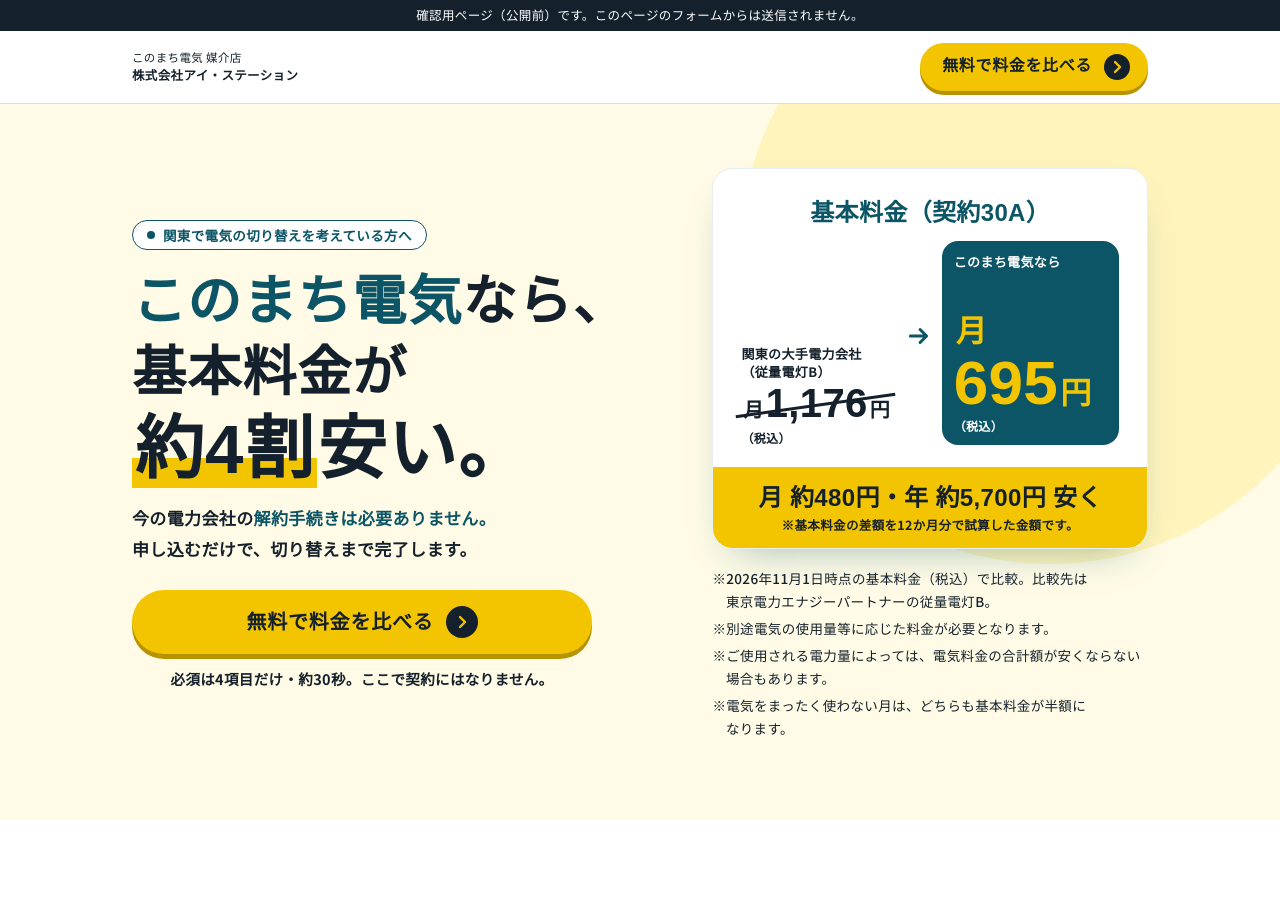
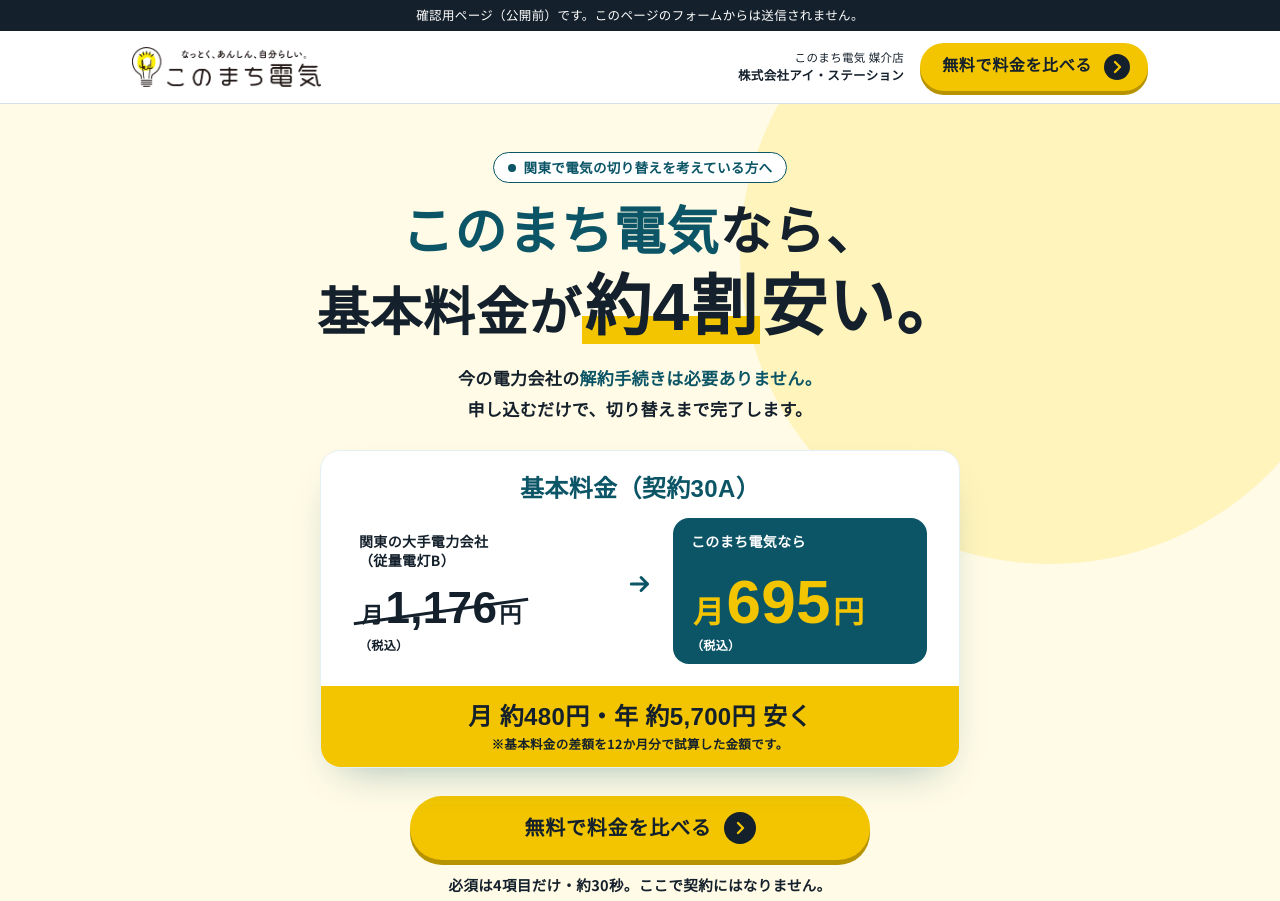
Before and after one commit to hito-hue/share, a plain HTML site: page konomachi-lp-0baec9/listing/index.html in a window 1280 px wide. Shown: the top 901 px of the page. Drawn offline with Linux system fonts and the light colour scheme; a web font is replaced by a local one.

Commit message:
このまち電気LP：ロゴを元に戻し余白をマニュアルどおりに／検索LPのFVを縦1列に
- 11/16 田中さん・小林さんの判断（①）に合わせ、空き家用・検索広告用の
  ヘッダー・フッター・送信完了ページのロゴを元に戻した
- ロゴ使用マニュアル（よこ組・タグライン入り＝ロゴ高さの0.25倍以上の余白）に合わせ、
  フッターの白い下地の余白を上下4px→10pxに広げ、ヘッダー背景を半透明→白一色に
- 検索広告用LPのPCファーストビューを左右2列→縦1列に（11/16 小林さん指摘・別チャットの作業分）

Co-Authored-By: Claude Opus 5.5 <noreply@anthropic.com>
Claude-Session: https://claude.ai/code/session_01LnVQ1qzCtuCB4wM37JjTw1

```diff
--- a/konomachi-lp-0baec9/listing/index.html
+++ b/konomachi-lp-0baec9/listing/index.html
@@ -40,10 +40,11 @@ ul,ol{margin:0;padding:0;list-style:none}
 .preview{background:var(--ink);color:#fff;font-size:12.5px;line-height:1.5;text-align:center;padding:6px var(--gut)}
 
 /* ヘッダー */
-.hdr{position:sticky;top:0;z-index:30;background:rgba(255,255,255,.94);backdrop-filter:saturate(1.4) blur(10px);-webkit-backdrop-filter:saturate(1.4) blur(10px);border-bottom:1px solid var(--line)}
-.hdr .wrap{display:flex;align-items:center;gap:12px;min-height:60px}
-.hdr .logo{height:34px;width:auto}
-.hdr .op{margin-right:auto;font-size:11.5px;line-height:1.45;text-align:left}
+/* ロゴ：広島ガスのロゴ使用マニュアル（よこ組・タグライン入り＝ロゴの高さの0.25倍以上の余白）に合わせ、白い地の上に置き、周りに0.3倍以上の空きを取る */
+.hdr{position:sticky;top:0;z-index:30;background:#fff;border-bottom:1px solid var(--line)}
+.hdr .wrap{display:flex;align-items:center;gap:16px;min-height:60px}
+.hdr .logo{height:34px;width:auto;padding-block:10px;box-sizing:content-box;flex:none}
+.hdr .op{margin-left:auto;font-size:11.5px;line-height:1.45;text-align:right}
 .hdr .op b{display:block;font-size:12.5px}
 .hdr .hbtn{display:none}
 
@@ -77,6 +78,7 @@ ul,ol{margin:0;padding:0;list-style:none}
 .ba .before .num::after{content:"";position:absolute;left:-4%;right:-4%;top:52%;height:3px;background:var(--ink);transform:rotate(-8deg)}
 .ba .before .num small,.ba .after .num small{font-size:.5em;margin-left:2px}
 .ba .num .m{margin:0 2px 0 0}
+.ba .before .num,.ba .after .num{white-space:nowrap}
 .ba .tax{display:block;margin-top:4px;font-size:12px;font-weight:700;line-height:1.3}
 .ba .to{align-self:center;color:var(--t);margin-bottom:6px}
 .ba .to svg{width:26px;height:26px}
@@ -177,8 +179,9 @@ tbody tr.hl th,tbody tr.hl td{box-shadow:inset 0 2px 0 var(--y),inset 0 -2px 0 v
 
 /* フッター */
 .ftr{background:var(--ink);color:#fff;padding-block:40px 120px;font-size:14px;line-height:1.75}
-.ftr .logo{height:30px;width:auto;background:#fff;border-radius:8px;padding:4px 8px;box-sizing:content-box}
-.ftr dl{margin:0;display:grid;gap:10px}
+/* 濃い色の上なのでロゴの下に白い地を敷き、白い地の内側にロゴの高さの0.3倍以上の余白を取る（以前は上下4pxで不足していた） */
+.ftr .logo{height:30px;width:auto;background:#fff;border-radius:8px;padding:10px 12px;box-sizing:content-box}
+.ftr dl{margin:20px 0 0;display:grid;gap:10px}
 .ftr dd a{color:#fff;text-decoration:underline;text-underline-offset:3px}
 .ftr dt{font-weight:700;color:var(--y)}
 .ftr dd{margin:0}
@@ -218,15 +221,27 @@ tbody tr.hl th,tbody tr.hl td{box-shadow:inset 0 2px 0 var(--y),inset 0 -2px 0 v
   body{font-size:18px}
   .hdr .wrap{min-height:72px}
   .hdr .logo{height:40px}
-  .hdr .op{margin-right:auto}
+  .hdr .op{margin-left:auto}
   .hdr .hbtn{display:inline-flex;width:auto;min-height:48px;font-size:16px;padding:8px 18px 8px 22px;box-shadow:0 4px 0 #b89300}
   .hdr .hbtn .arw{width:26px;height:26px}
-  .fv{padding-block:64px 80px}
+  .fv{padding-block:44px 60px;text-align:center}
   .fv::before{right:-80px;top:-160px;width:620px;height:620px}
-  .fv .grid{display:grid;grid-template-columns:1.1fr .9fr;gap:48px;align-items:center}
-  .ba{margin-top:0;padding:28px 28px 0}
-  .ba .save{margin:22px -28px 0}
-  .fv .cta{max-width:460px}
+  /* 11/16 小林さん「左右で高さが違い、目の移動がつかれる」→ PCも縦1列に */
+  .fv .grid{max-width:780px}
+  .fv h1{font-size:52px}
+  .fv h1 .sp-br{display:none}
+  .lead{margin-top:16px}
+  .ba{max-width:640px;margin:26px auto 0;padding:22px 32px 0;text-align:left}
+  .ba .row{grid-template-columns:1fr auto 1fr;align-items:stretch;gap:20px}
+  .ba .before,.ba .after{display:flex;flex-direction:column;align-items:flex-start}
+  .ba .before{padding:14px 0 12px 6px}
+  .ba .after{padding:14px 18px 12px}
+  .ba .before .num,.ba .after .num{margin-top:auto}
+  .ba .who{font-size:14px}
+  .ba .before .num{font-size:44px}
+  .ba .save{margin:22px -32px 0}
+  .fv .cta{max-width:460px;margin:28px auto 0}
+  .fine{max-width:640px;margin:22px auto 0;text-align:left;font-size:13px}
   .sec{padding-block:96px}
   .steps{grid-template-columns:repeat(3,1fr)}
   .step{grid-template-columns:1fr;padding:24px}
@@ -250,6 +265,7 @@ tbody tr.hl th,tbody tr.hl td{box-shadow:inset 0 2px 0 var(--y),inset 0 -2px 0 v
 
 <header class="hdr">
   <div class="wrap">
+    <img class="logo" src="img/konomachi_logo.png" width="821" height="174" alt="このまち電気">
     <p class="op">このまち電気 媒介店<b>株式会社アイ・ステーション</b></p>
     <a class="btn hbtn" href="#form">無料で料金を比べる<span class="arw" aria-hidden="true"><svg viewBox="0 0 16 16"><path d="M6 3l5 5-5 5" fill="none" stroke="currentColor" stroke-width="2.4" stroke-linecap="round" stroke-linejoin="round"/></svg></span></a>
   </div>
@@ -261,12 +277,8 @@ tbody tr.hl th,tbody tr.hl td{box-shadow:inset 0 2px 0 var(--y),inset 0 -2px 0 v
   <div class="wrap grid">
     <div>
       <span class="eyebrow"><i></i>関東で電気の切り替えを考えている方へ</span>
-      <h1><span class="k nb">このまち電気</span>なら、<br>基本料金が<br><span class="big"><mark>約4割</mark>安い。</span></h1>
+      <h1><span class="k nb">このまち電気</span>なら、<br>基本料金が<br class="sp-br"><span class="big"><mark>約4割</mark>安い。</span></h1>
       <p class="lead">今の電力会社の<strong>解約手続きは必要ありません。</strong><br>申し込むだけで、切り替えまで完了します。</p>
-      <div class="cta pc-cta" hidden>
-        <a class="btn" href="#form">無料で料金を比べる<span class="arw" aria-hidden="true"><svg viewBox="0 0 16 16"><path d="M6 3l5 5-5 5" fill="none" stroke="currentColor" stroke-width="2.4" stroke-linecap="round" stroke-linejoin="round"/></svg></span></a>
-        <p class="micro">必須は4項目だけ・約30秒。<span class="nb">ここで契約にはなりません。</span></p>
-      </div>
     </div>
     <div>
       <div class="ba" role="group" aria-label="基本料金の比較">
@@ -437,6 +449,7 @@ tbody tr.hl th,tbody tr.hl td{box-shadow:inset 0 2px 0 var(--y),inset 0 -2px 0 v
 
 <footer class="ftr">
   <div class="wrap">
+    <img class="logo" src="img/konomachi_logo.png" width="821" height="174" alt="このまち電気">
     <dl>
       <div><dt>このページの運営</dt><dd>株式会社アイ・ステーション（このまち電気の媒介店）<br>〒170-0013 東京都豊島区東池袋1-25-9 タカセビル別館5F</dd></div>
       <div><dt>電気の提供（小売電気事業者）</dt><dd>広島ガス株式会社（登録番号 A0822）</dd></div>
@@ -472,11 +485,6 @@ tbody tr.hl th,tbody tr.hl td{box-shadow:inset 0 2px 0 var(--y),inset 0 -2px 0 v
     new IntersectionObserver(function(es){ fvOut = !es[0].isIntersecting; upd(); }).observe(fv);
     new IntersectionObserver(function(es){ formIn = es[0].isIntersecting; upd(); }, { rootMargin: '0px 0px -20% 0px' }).observe(form);
   }
-
-  // PCではボタンを左の列に出す
-  var mq = window.matchMedia('(min-width:900px)');
-  function place(){ document.querySelector('.pc-cta').hidden = !mq.matches; document.querySelector('.sp-cta').hidden = mq.matches; }
-  place(); (mq.addEventListener ? mq.addEventListener('change', place) : mq.addListener(place));
 
   // 入力チェック（送信先は公開前につなぐ。いまはサンクスページへ移動するだけ）
   var f = document.getElementById('f');
```
Also changed, not shown: konomachi-lp-0baec9/akiya/index.html (+10 -6 lines), konomachi-lp-0baec9/akiya/thanks.html (+7 -4 lines), konomachi-lp-0baec9/listing/thanks.html (+7 -4 lines).
